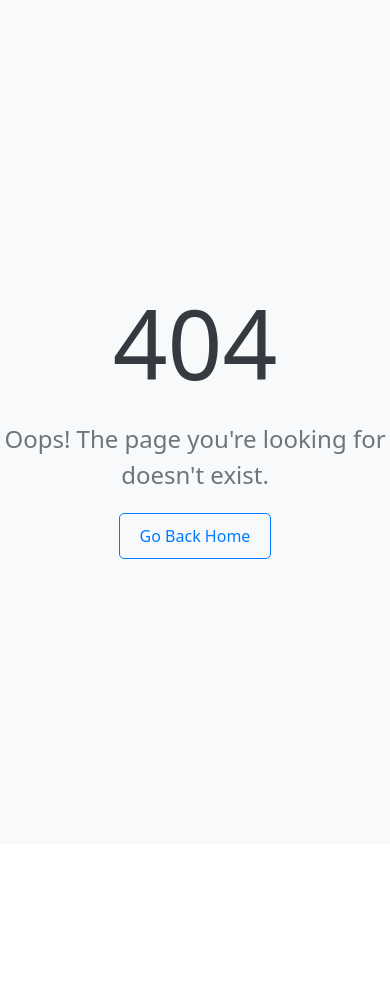
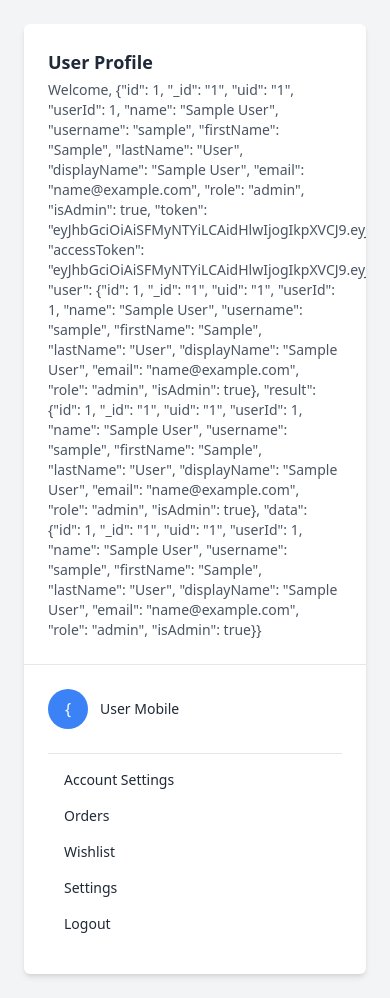
Before and after one commit to KRUSHNA2002/amazon_ui, a React (Vite) app: page /profile in a window 390 px wide. Before the commit this address had no page. Before the commit the page ends 844 px from the top, so only its background shows below. Built offline with nearby package versions, Linux system fonts and the light colour scheme; sample sign-in values are in the browser's storage.

Commit message:
add search functionality in mobile view fix header issue in mobile and also add profile page in mobile view

```diff
--- a/src/App.jsx
+++ b/src/App.jsx
@@ -10,6 +10,7 @@ import Login from './components/auth/Login';
 import Register from './components/auth/Register';
 import ProtectedRoute from './components/utils/ProtectedRoute';
 import SearchResults from './components/SearchResults';
+import Profile from './components/common/Profile';
 // import Password from './components/auth/Password';
 // import Otp from './components/auth/Otp';
 // import { AuthProvider } from './components/AuthContext';
@@ -26,6 +27,7 @@ function App() {
         <Route path="/cart" element={<Cart />} />
         <Route element={<ProtectedRoute/>} >
           <Route path="/placeorder" element={<Placeorder />} />
+          <Route path="/profile" element={<Profile />} />
         </Route>
         <Route path="/multidetails" element={<MultiDetails />} />
         <Route path="/search" element={<SearchResults/>} />
--- a/src/components/Cart.jsx
+++ b/src/components/Cart.jsx
@@ -69,8 +69,8 @@ const Cart = () => {
             </div>
           ))}
         </ul>
-        <div className='p-2 text-center' >
-          <button className='hover:text-blue-500 mt-2 p-4   text-xl ' onClick={() => navigate('/')} >Back To Home</button>
+        <div className='p-1 text-center mb-5 mt-4' >
+          <button className=' btn btn-outline-primary hover:text-white mt-2 p-2 text-xl ' onClick={() => navigate('/')} >Back To Home</button>
         </div>
       </div>
     );
--- a/src/components/SearchResults.jsx
+++ b/src/components/SearchResults.jsx
@@ -46,6 +46,7 @@ const SearchResults = () => {
   };
 
   return (
+    <>
       <div>
         <div>
           <h1 className='text-3xl fw-bold p-5 text-muted  text-center'>Search Results</h1>
@@ -81,6 +82,10 @@ const SearchResults = () => {
           <p>No products found</p>
         )}
       </div>
+      <div className='text-center mb-5'>
+        <button className='btn btn-outline-primary' onClick={()=>{navigate('/')}} >Back to Home</button>
+      </div>
+    </>
   );
 };
 
--- a/src/components/auth/Login.jsx
+++ b/src/components/auth/Login.jsx
@@ -28,8 +28,10 @@ const Login = () => {
                 console.log(response);
                 const token = response.data.token;
                 const user = response.data.user.name;
+                const mobile = response.data.user.phone;
                 localStorage.setItem('user', user); // Store token in local storage
                 localStorage.setItem('token', token); // Store token in local storage
+                localStorage.setItem('mobile', mobile); // Store token in local storage
                 navigate('/'); // Redirect to a dashboard page
             }
         } catch (error) {
--- a/src/components/common/Header.jsx
+++ b/src/components/common/Header.jsx
@@ -4,9 +4,8 @@ import Logo from '../../assets/header/logo.png';
 
 const Header = () => {
   const categories = [
-    "Electronics", "Clothing", "Home & Kitchen", "Beauty", "Toys",
-    "Sports", "Automotive", "Books", "Movies & TV", "Music",
-    "Video Games", "Pet Supplies", "Grocery", "Health"
+    "Electronics", "Sport", "golden swag", "addidas", "wearing",
+    "denight light"
   ];
 
   const [isOpen, setIsOpen] = useState(false);
@@ -29,6 +28,16 @@ const Header = () => {
     localStorage.removeItem('user');
     setUser(null);
     navigate('/');
+  };
+
+  const toggleMenu = () => {
+    setIsOpen(!isOpen);
+    // Prevent body scrolling when sidebar is open
+    if (!isOpen) {
+      document.body.style.overflow = 'hidden';
+    } else {
+      document.body.style.overflow = 'auto';
+    }
   };
 
   const toggleDropdown = () => {
@@ -63,7 +72,7 @@ const Header = () => {
         <div className="container-fluid mx-auto py-3 flex justify-between items-center flex-wrap">
           <div className="flex items-center">
             <button
-              onClick={() => setIsOpen(!isOpen)}
+              onClick={toggleMenu}
               className="text-white focus:outline-none lg:hidden"
             >
               <svg
@@ -185,8 +194,13 @@ const Header = () => {
             </div>
           </div>
           <div className='sm:hidden inline-flex items-center bg-gray-200 rounded-md mx-auto overflow-hidden h-11 w-full max-w-3xl'>
-            <input type="text" className='p-2 h-full w-full flex-grow' placeholder='Search Amazon.in' />
-            <button className='p-2 bg-orange-400 h-11 w-14'>
+            <input type="text"
+              value={searchInput}
+              onChange={handleInputChange}
+              className='p-2 text-black h-full w-full flex-grow'
+              placeholder='Search Amazon.in'
+            />
+            <button className='p-2 bg-orange-400 h-11 w-14' onClick={handleSearch}>
               <i className="fa-solid fa-magnifying-glass text-black"></i>
             </button>
           </div>
@@ -194,10 +208,13 @@ const Header = () => {
       </header>
 
       {isOpen && (
-        <div className="w-64 lg:hidden absolute top-0 bg-gray-100 text-black p-2">
+        <>
+          <div className="lg:hidden absolute top-0 left-0 w-full h-full bg-gray-100 z-50 opacity-70"></div>
+          <div className="lg:hidden absolute top-0 left-0 w-full h-full overflow-auto z-50">
+            <div className={`bg-white h-full w-4/5 max-w-sm p-4 fixed top-0 left-0 transform transition-transform ease-in-out duration-5000 ${isOpen ? 'translate-x-0' : '-translate-x-full'}`}>
               <button
-            onClick={() => setIsOpen(!isOpen)}
-            className="text-dark focus:outline-none lg:hidden"
+                onClick={toggleMenu}
+                className="text-dark focus:outline-none absolute right-0 top-0 p-4"
               >
                 <svg
                   className="h-6 w-6"
@@ -214,14 +231,16 @@ const Header = () => {
                   />
                 </svg>
               </button>
-          <Link to="/" className="block py-1 border-b">Home</Link>
-          <Link to="/about" className="block py-1 border-b">About</Link>
-          <Link to="/services" className="block py-1 border-b">Services</Link>
-          <Link to="/contact" className="block py-1">Contact</Link>
-          <div className="border-t mt-2 pt-2">
+              <div className="mt-16">
+                <Link to="/profile" className="block py-2 border-b">Profile</Link>
+                <Link to="/cart" className="block py-2 border-b">Cart</Link>
+                {/* <Link to="/services" className="block py-2 border-b">Services</Link> */}
+                {/* <Link to="/contact" className="block py-2">Contact</Link> */}
+              </div>
+              <div className="border-t mt-4 pt-4">
                 <button
                   onClick={toggleDropdown}
-              className="block w-full text-left px-4 py-2 text-sm"
+                  className="block w-full text-center px-4 py-2 text-sm btn btn-dark"
                 >
                   {getInitials()}
                 </button>
@@ -246,6 +265,8 @@ const Header = () => {
                 )}
               </div>
             </div>
+          </div>
+        </>
       )}
     </>
   );
--- a/src/components/common/MultiDetails.jsx
+++ b/src/components/common/MultiDetails.jsx
@@ -202,8 +202,8 @@ export default function MultiDetails() {
                         </div>
                     ))}
                 </div>
-                <div className='p-2 text-center' >
-                    <button className='hover:text-blue-500 mt-2 p-4   text-xl ' onClick={() => navigate('/')} >Back To Home</button>
+                <div className='p-1 text-center mb-5 mt-3' >
+                    <button className='btn btn-outline-primary hover:text-white mt-2 p-2   text-xl ' onClick={() => navigate('/')} >Back To Home</button>
                 </div>
             </div>
         </div>
--- /dev/null
+++ b/src/components/common/Profile.jsx
@@ -0,0 +1,52 @@
+import React from 'react';
+
+const Profile = () => {
+  const user = localStorage.getItem('user');
+  const mobile = localStorage.getItem('mobile');
+
+  const getInitial = (name) => {
+    return name ? name.charAt(0).toUpperCase() : '';
+  };
+
+  const initial = getInitial(user);
+
+  const logout=()=>{
+    localStorage.removeItem('user');
+    localStorage.removeItem('mobile');
+    localStorage.removeItem('token');
+    localStorage.removeItem('alldata');
+    window.location.href = '/';
+  }
+  return (
+    <div className="bg-gray-100 min-h-screen py-6 px-4">
+      <div className="max-w-md mx-auto bg-white shadow-md rounded-md overflow-hidden">
+        <div className="p-4">
+          <h2 className="text-lg font-semibold text-gray-800">User Profile</h2>
+          <p className="text-sm text-gray-600 mt-1">Welcome, {user}</p>
+        </div>
+        <div className="border-t border-gray-200 p-4">
+          <div className="flex items-center mb-4">
+            <div className="flex-shrink-0">
+              <div className="h-10 w-10 rounded-full bg-blue-500 text-white flex items-center justify-center">
+                {initial}
+              </div>
+            </div>
+            <div className="ml-3">
+              <p className="text-sm font-medium text-gray-800">User Mobile</p>
+              <p className="text-xs text-gray-600">{mobile}</p>
+            </div>
+          </div>
+          <div className="border-t border-gray-200 py-2">
+            <a href="#" className="block text-sm text-gray-800 py-2 hover:bg-gray-200 px-3">Account Settings</a>
+            <a href="#" className="block text-sm text-gray-800 py-2 hover:bg-gray-200 px-3">Orders</a>
+            <a href="#" className="block text-sm text-gray-800 py-2 hover:bg-gray-200 px-3">Wishlist</a>
+            <a href="#" className="block text-sm text-gray-800 py-2 hover:bg-gray-200 px-3">Settings</a>
+            <a href="#" className="block text-sm text-gray-800 py-2 hover:bg-gray-200 px-3"  onClick={logout} >Logout</a>
+          </div>
+        </div>
+      </div>
+    </div>
+  );
+};
+
+export default Profile;
```
Lines whose indentation alone changed are shown as unchanged.
